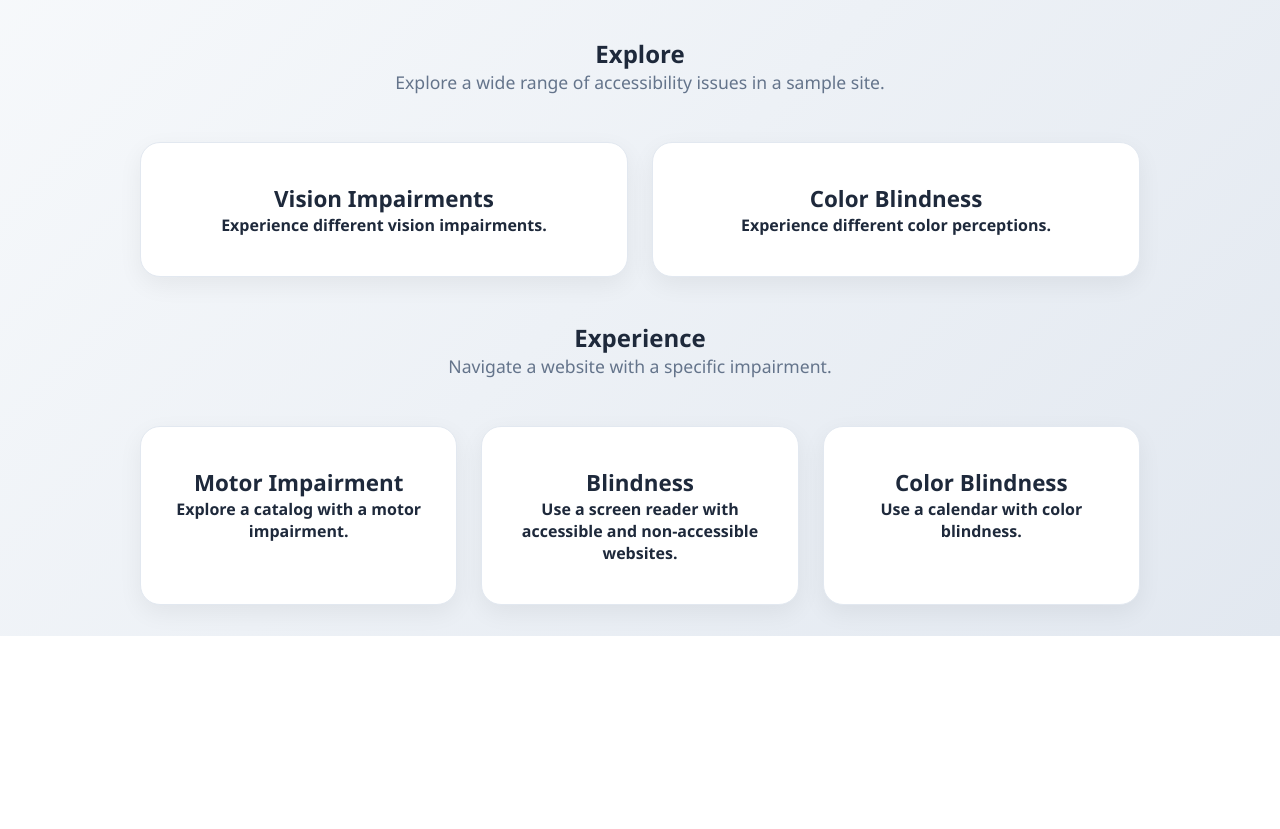
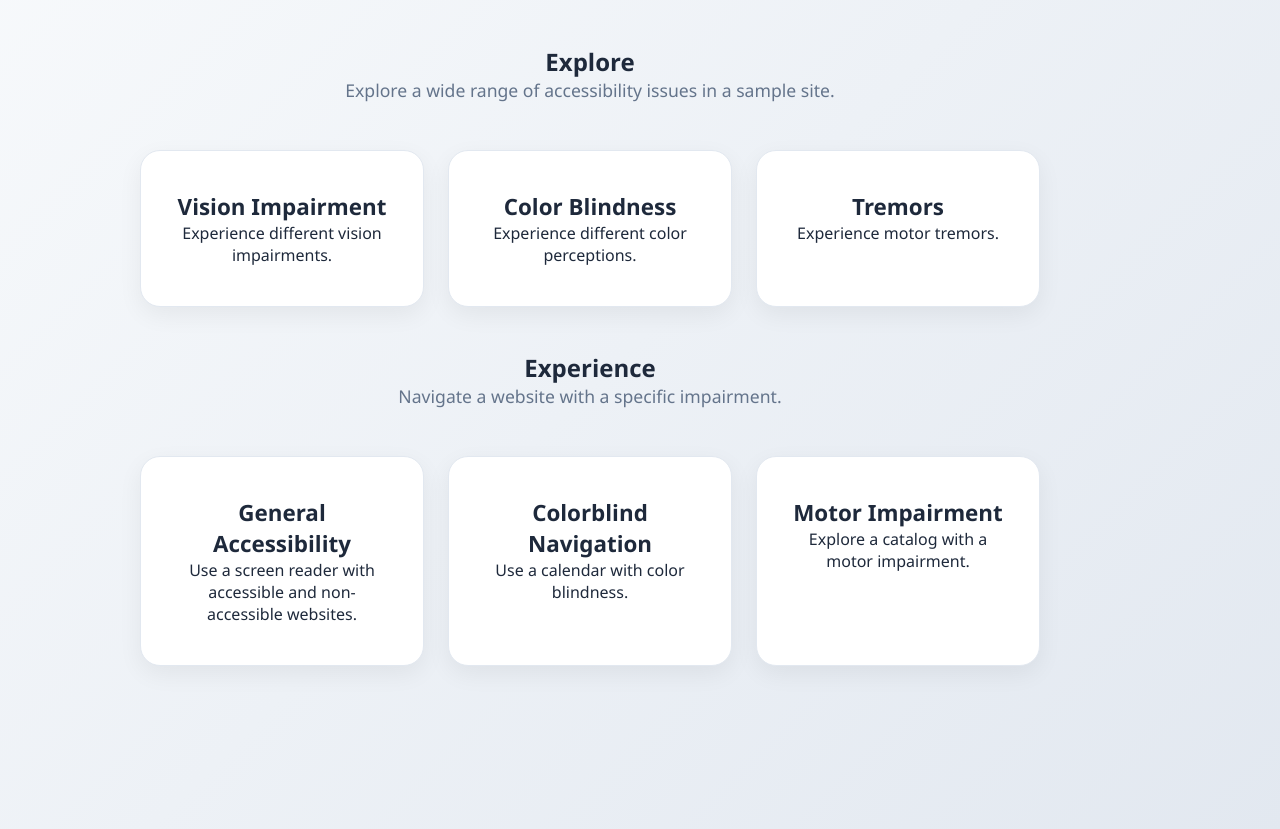
Before and after one commit to ScotlynTurner/design-empathy-simulator, a website: page index.html in a window 1280 px wide. Shown: the part 164-993 px from the top of the page. Before the commit the page ends 800 px from the top, so only its background shows below. Drawn offline with Linux system fonts and the light colour scheme.

Commit message:
feat: review and fix

```diff
--- a/index.html
+++ b/index.html
@@ -8,6 +8,7 @@
         <title>Home</title>
     </head>
     <body>
+        <main>
             <div class="container">
                 <h1>Accessibility Simulator</h1>
                 <p class="subtitle">Use these pages to explore different accessibility issues and how they affect the user experience. We hope
@@ -18,13 +19,18 @@
                 <p class="subtitle">Explore a wide range of accessibility issues in a sample site.</p>
                 <div class="card-grid">
                     <div class="card" data-category="low vision">
-                <h2>Vision Impairments</h2>
-                <h4>Experience different vision impairments.</h4>
+                        <h2>Vision Impairment</h2>
+                        <p>Experience different vision impairments.</p>
                     </div>
 
-            <div class="card" data-category="Color Blindness">
+                    <div class="card" data-category="color blindness">
                         <h2>Color Blindness</h2>
-                <h4>Experience different color perceptions.</h4>
+                        <p>Experience different color perceptions.</p>
+                    </div>
+
+                    <div class="card" data-category="motor impairment">
+                        <h2>Tremors</h2>
+                        <p>Experience motor tremors.</p>
                     </div>
                 </div>
 
@@ -34,21 +40,22 @@
                 <h2>Experience</h2>
                 <p class="subtitle">Navigate a website with a specific impairment.</p>
                 <div class="card-grid">
-            <a class="card" data-category="Motor Impairment" href="./pages/byu-motor.html">
-                <h2>Motor Impairment</h2>
-                <h4>Explore a catalog with a motor impairment.</h4>
+                    <a class="card" data-category="screen reader demo" href="./pages/blind.html">
+                        <h2>General Accessibility</h2>
+                        <p>Use a screen reader with accessible and non-accessible websites.</p>
                     </a>
 
-            <a class="card" data-category="Screen Reader Demo" href="./blind.html">
-                <h2>Blindness</h2>
-                <h4>Use a screen reader with accessible and non-accessible websites.</h4>
+                    <a class="card" data-category="colorblind demo" href="./pages/calendar.html">
+                        <h2>Colorblind Navigation</h2>
+                        <p>Use a calendar with color blindness.</p>
                     </a>
 
-            <a class="card" data-category="Color Blindness" href="./pages/calendar.html">
-                <h2>Color Blindness</h2>
-                <h4>Use a calendar with color blindness.</h4>
+                    <a class="card" data-category="motor impairment demo" href="./pages/byu-motor.html">
+                        <h2>Motor Impairment</h2>
+                        <p>Explore a catalog with a motor impairment.</p>
                     </a>
                 </div>
             </div>
+        </main>
     </body>
 </html>
--- a/styles/main.css
+++ b/styles/main.css
@@ -6,11 +6,11 @@
 
 body {
     font-family: "Segoe UI", sans-serif;
-    min-height: 100vh;
+    min-height: 120vh;
     background: linear-gradient(135deg, #f8fafc, #e2e8f0);
     display: flex;
     justify-content: center;
-    align-items: center;
+    margin-top: 5vh;
     color: #1e293b;
 }
 
```
Also changed, not shown: pages/colorblind-calendar.html (renamed from pages/calendar.html, +5 -5 lines). Lines whose indentation alone changed are shown as unchanged.
